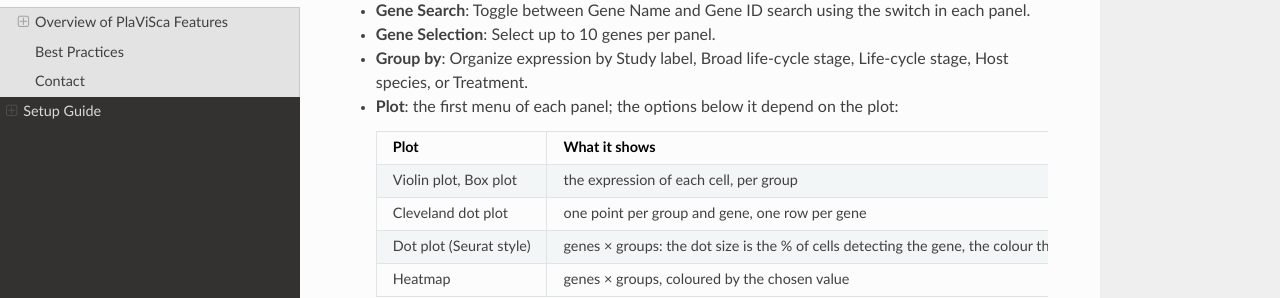
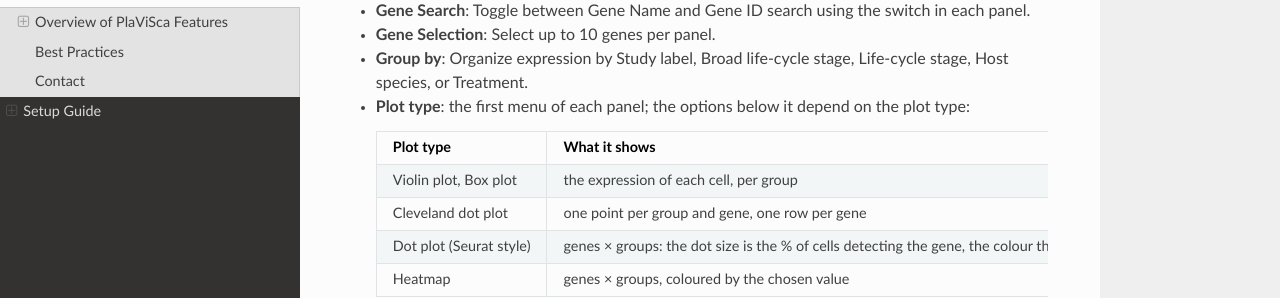
Before and after one commit to baia-ipc/PlaViSCA-app, a Sphinx documentation site: the page built from manual/docs/source/user_manual.md, in a window 1280 px wide and 900 px high, scrolled down 4159 px. Shown: the part 161-459 px from the top of the window. Built offline with Sphinx 7.4.7 and the Read the Docs theme 3.1.0, drawn with Linux system fonts in a browser that asks for light colours.

Commit message:
Gene expression: menus open above the card, "Plot type" label
The menus of a Gene expression card open on the page body, so that the
next row of menus no longer covers their choices. The first menu is
labelled "Plot type", as in Metadata plots.

```diff
--- a/manual/docs/source/user_manual.md
+++ b/manual/docs/source/user_manual.md
@@ -93,9 +93,9 @@
 - **Gene Search**: Toggle between Gene Name and Gene ID search using the switch in each panel.
 - **Gene Selection**: Select up to 10 genes per panel.
 - **Group by**: Organize expression by Study label, Broad life-cycle stage, Life-cycle stage, Host species, or Treatment.
-- **Plot**: the first menu of each panel; the options below it depend on the plot:
+- **Plot type**: the first menu of each panel; the options below it depend on the plot type:
 
-  | Plot | What it shows | Options |
+  | Plot type | What it shows | Options |
   |---|---|---|
   | Violin plot, Box plot | the expression of each cell, per group | **Split by**: a second field, drawn side by side in its colours; **Combine genes**: with several genes, their *Mean* or *Sum* in each cell, or *Each gene separately* (one row per gene) |
   | Cleveland dot plot | one point per group and gene, one row per gene | **Value**; **Points by**: one point per value of a second field (Study label by default), side by side |
```
Also changed, not shown: manual/docs/source/imgs/gene_expression.png, 4 other files.
